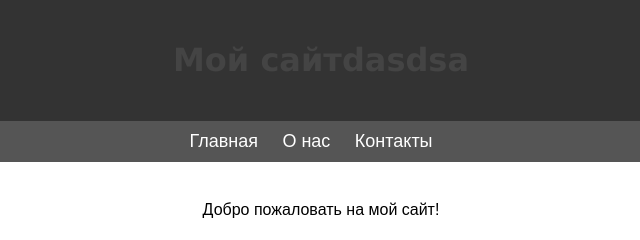
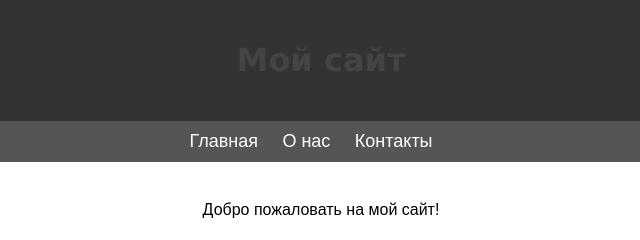
Before and after one commit to nokaaaa/Styling-Your-First-Page, a plain HTML site: page index.html in a window 1280 px wide. Shown: the top 240 px of the page, 319-959 px from the left. Drawn offline with Linux system fonts and the light colour scheme.

Commit message:
index.html

```diff
--- a/index.html
+++ b/index.html
@@ -8,7 +8,7 @@
 </head>
 <body>
     <header>
-        <h1>Мой сайтdasdsa</h1>
+        <h1>Мой сайт</h1>
     </header>
     <nav>
         <ul>
```
